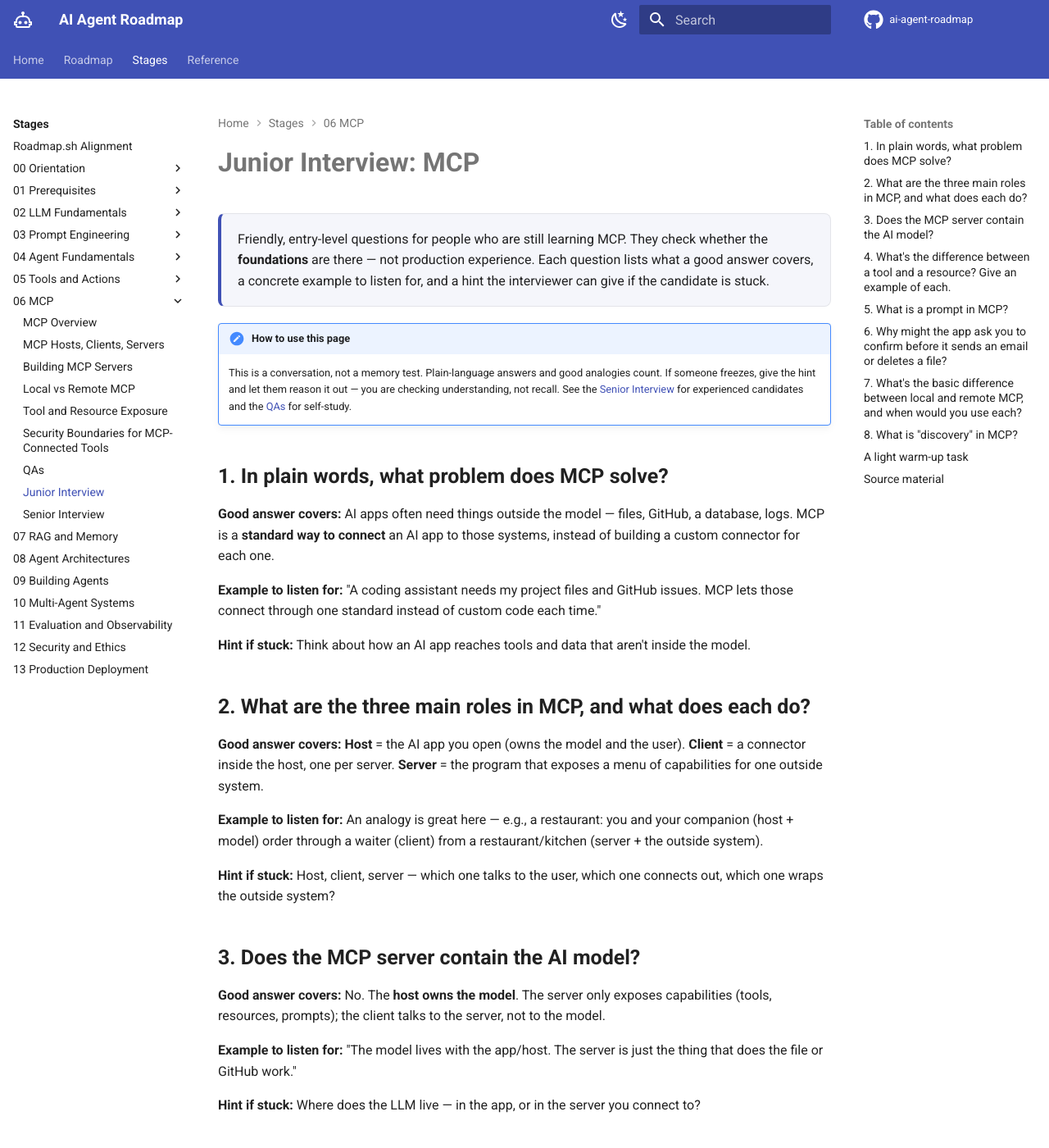
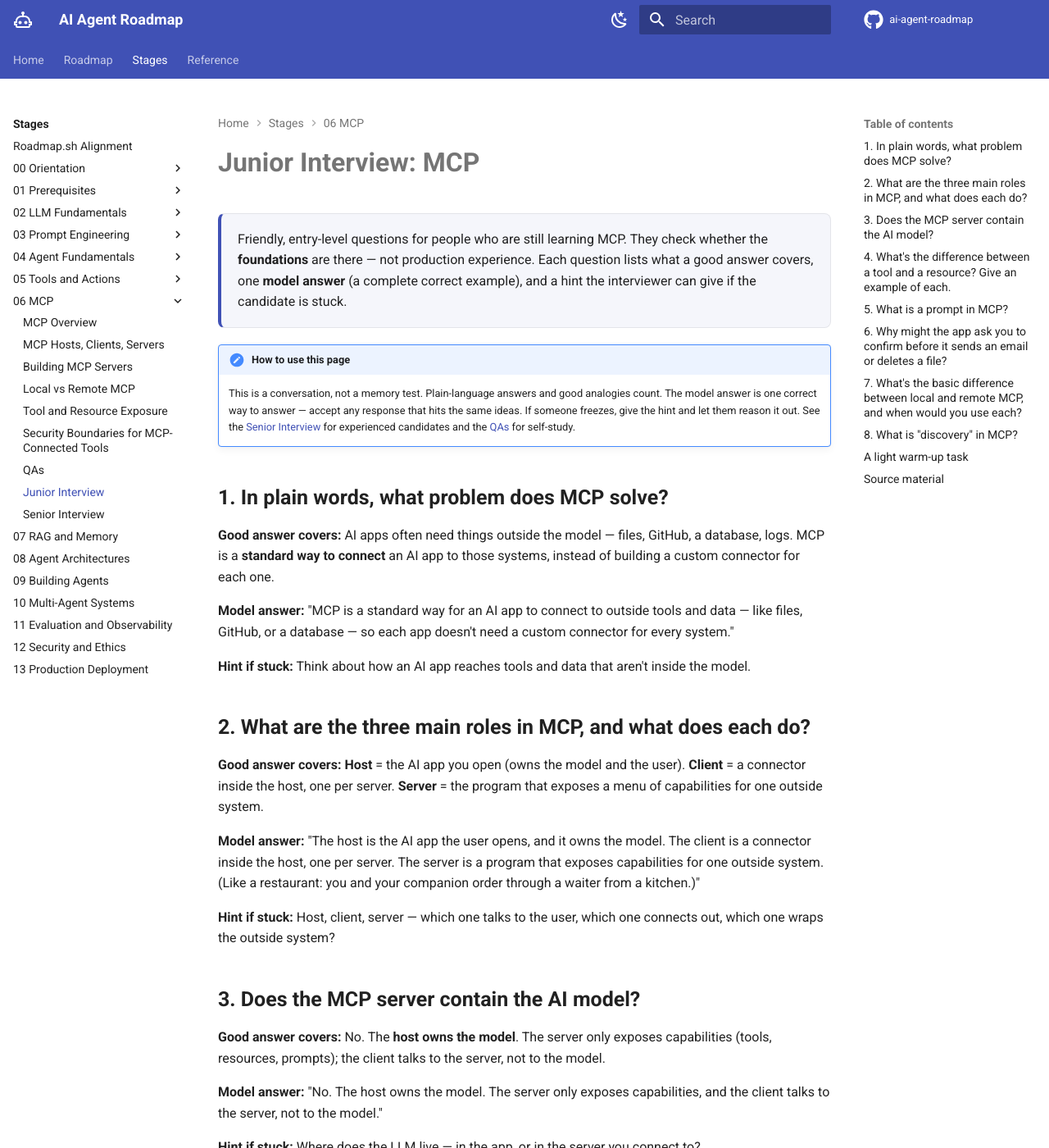
Before and after one commit to AceronX/ai-agent-roadmap, an MkDocs documentation site: the page built from docs/stages/06-mcp/interview-junior/index.md, in a window 1280 px wide and 1400 px high. Shown: the whole window at 82% size. Built offline with MkDocs 1.6.1 and Material for MkDocs 9.7.7, drawn with Linux system fonts in a browser that asks for light colours; comment, search, counter and statistics services are not loaded; some of the changed text lies outside the part shown.

Commit message:
docs: add model answers to junior MCP interview questions

```diff
--- a/docs/stages/06-mcp/interview-junior/index.md
+++ b/docs/stages/06-mcp/interview-junior/index.md
@@ -1,15 +1,15 @@
 # Junior Interview: MCP
 
-Friendly, entry-level questions for people who are still learning MCP. They check whether the **foundations** are there — not production experience. Each question lists what a good answer covers, a concrete example to listen for, and a hint the interviewer can give if the candidate is stuck.
+Friendly, entry-level questions for people who are still learning MCP. They check whether the **foundations** are there — not production experience. Each question lists what a good answer covers, one **model answer** (a complete correct example), and a hint the interviewer can give if the candidate is stuck.
 
 !!! note "How to use this page"
-    This is a conversation, not a memory test. Plain-language answers and good analogies count. If someone freezes, give the hint and let them reason it out — you are checking understanding, not recall. See the [Senior Interview](../interview/index.md) for experienced candidates and the [QAs](../test/index.md) for self-study.
+    This is a conversation, not a memory test. Plain-language answers and good analogies count. The model answer is one correct way to answer — accept any response that hits the same ideas. If someone freezes, give the hint and let them reason it out. See the [Senior Interview](../interview/index.md) for experienced candidates and the [QAs](../test/index.md) for self-study.
 
 ## 1. In plain words, what problem does MCP solve?
 
 **Good answer covers:** AI apps often need things outside the model — files, GitHub, a database, logs. MCP is a **standard way to connect** an AI app to those systems, instead of building a custom connector for each one.
 
-**Example to listen for:** "A coding assistant needs my project files and GitHub issues. MCP lets those connect through one standard instead of custom code each time."
+**Model answer:** "MCP is a standard way for an AI app to connect to outside tools and data — like files, GitHub, or a database — so each app doesn't need a custom connector for every system."
 
 **Hint if stuck:** Think about how an AI app reaches tools and data that aren't inside the model.
 
@@ -17,7 +17,7 @@ Friendly, entry-level questions for people who are still learning MCP. They chec
 
 **Good answer covers:** **Host** = the AI app you open (owns the model and the user). **Client** = a connector inside the host, one per server. **Server** = the program that exposes a menu of capabilities for one outside system.
 
-**Example to listen for:** An analogy is great here — e.g., a restaurant: you and your companion (host + model) order through a waiter (client) from a restaurant/kitchen (server + the outside system).
+**Model answer:** "The host is the AI app the user opens, and it owns the model. The client is a connector inside the host, one per server. The server is a program that exposes capabilities for one outside system. (Like a restaurant: you and your companion order through a waiter from a kitchen.)"
 
 **Hint if stuck:** Host, client, server — which one talks to the user, which one connects out, which one wraps the outside system?
 
@@ -25,7 +25,7 @@ Friendly, entry-level questions for people who are still learning MCP. They chec
 
 **Good answer covers:** No. The **host owns the model**. The server only exposes capabilities (tools, resources, prompts); the client talks to the server, not to the model.
 
-**Example to listen for:** "The model lives with the app/host. The server is just the thing that does the file or GitHub work."
+**Model answer:** "No. The host owns the model. The server only exposes capabilities, and the client talks to the server, not to the model."
 
 **Hint if stuck:** Where does the LLM live — in the app, or in the server you connect to?
 
@@ -33,7 +33,7 @@ Friendly, entry-level questions for people who are still learning MCP. They chec
 
 **Good answer covers:** A **tool** *does* something (an action, may change things). A **resource** is *read-only* data the app can look at.
 
-**Example to listen for:** Tool: `create_calendar_event(...)` or `send_email(...)`. Resource: reading a file like `README.md` or today's calendar.
+**Model answer:** "A tool performs an action and can change things, like `send_email(...)`. A resource is read-only data the app can look at, like the contents of a `README.md` file."
 
 **Hint if stuck:** One *changes* something, the other only *reads* something — which is which?
 
@@ -41,7 +41,7 @@ Friendly, entry-level questions for people who are still learning MCP. They chec
 
 **Good answer covers:** A **reusable instruction template** the server offers, usually started by the user (like a slash command). It's not data and it doesn't act — it's a proven way to ask for something.
 
-**Example to listen for:** A `/review-pr` prompt that walks the assistant through a code review.
+**Model answer:** "A prompt is a reusable instruction template the server offers, usually started by the user — for example a `/review-pr` prompt that guides the assistant through a code review."
 
 **Hint if stuck:** Think of a saved, reusable instruction you could pick from a menu.
 
@@ -49,7 +49,7 @@ Friendly, entry-level questions for people who are still learning MCP. They chec
 
 **Good answer covers:** Those are **write or destructive** actions — they affect the real world and can be hard to undo. The host gates risky actions with approval, even if the server offers the tool. Reads can usually run freely.
 
-**Example to listen for:** "Reading is safe to do automatically; sending or deleting should ask me first."
+**Model answer:** "Because sending or deleting are write or destructive actions that affect the real world and can be hard to undo, so the host asks for approval first. Read-only actions can usually run without asking."
 
 **Hint if stuck:** Which actions can't be undone, and who should decide before they happen?
 
@@ -57,7 +57,7 @@ Friendly, entry-level questions for people who are still learning MCP. They chec
 
 **Good answer covers:** **Local** = the server runs on your own machine (great for your files and quick testing; private). **Remote** = the server runs on the network as a shared service (great for team tools and hosted data; needs login and security).
 
-**Example to listen for:** "A filesystem server is local; a company knowledge-base server is remote."
+**Model answer:** "Local MCP runs the server on your own machine — good for your files and quick testing, and private. Remote MCP runs the server as a shared network service — good for team tools and hosted data, but it needs authentication and security. Use local for personal or dev work and remote for shared services."
 
 **Hint if stuck:** Where does the server run — your laptop, or somewhere on the network — and who needs to use it?
 
@@ -65,7 +65,7 @@ Friendly, entry-level questions for people who are still learning MCP. They chec
 
 **Good answer covers:** After connecting, the client asks the server **what it can do** — its tools, resources, and prompts. The host doesn't have to hardcode the list; it *asks*.
 
-**Example to listen for:** "It's like reading the menu before ordering."
+**Model answer:** "Discovery is when the client asks the server what it offers — its tools, resources, and prompts — right after connecting, so the host doesn't have to hardcode the list. It's like reading the menu before ordering."
 
 **Hint if stuck:** How does the app find out what a server offers without being told in advance?
 
@@ -75,7 +75,9 @@ Friendly, entry-level questions for people who are still learning MCP. They chec
 
 Ask the candidate to say: what the **host** is, one **server** it connects to, one **tool** and one **resource** that server might offer, and which action should **ask for approval**.
 
-**What to listen for:** reading the calendar = resource (fine to read), sending a message = tool that should ask first, and the host being the app that coordinates it all.
+**Good answer covers:** reading the calendar = resource (fine to read), sending a message = tool that should ask first, and the host being the app that coordinates it all.
+
+**Model answer:** "The host is the assistant app. It connects to a calendar server. That server offers a resource to read calendar events and a tool to send a message. Reading the calendar can happen automatically; sending a message should ask for approval first."
 
 ## Source material
 
```
